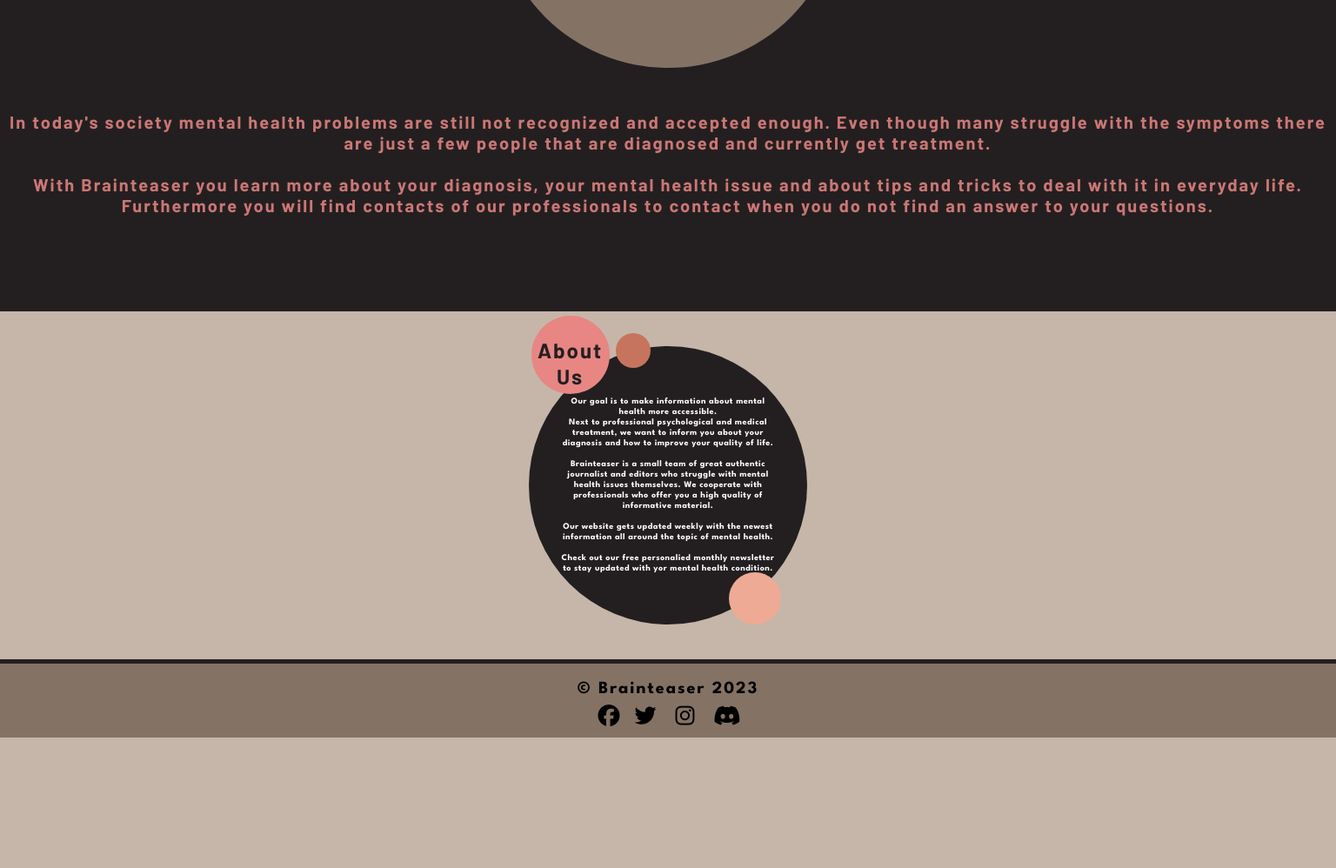
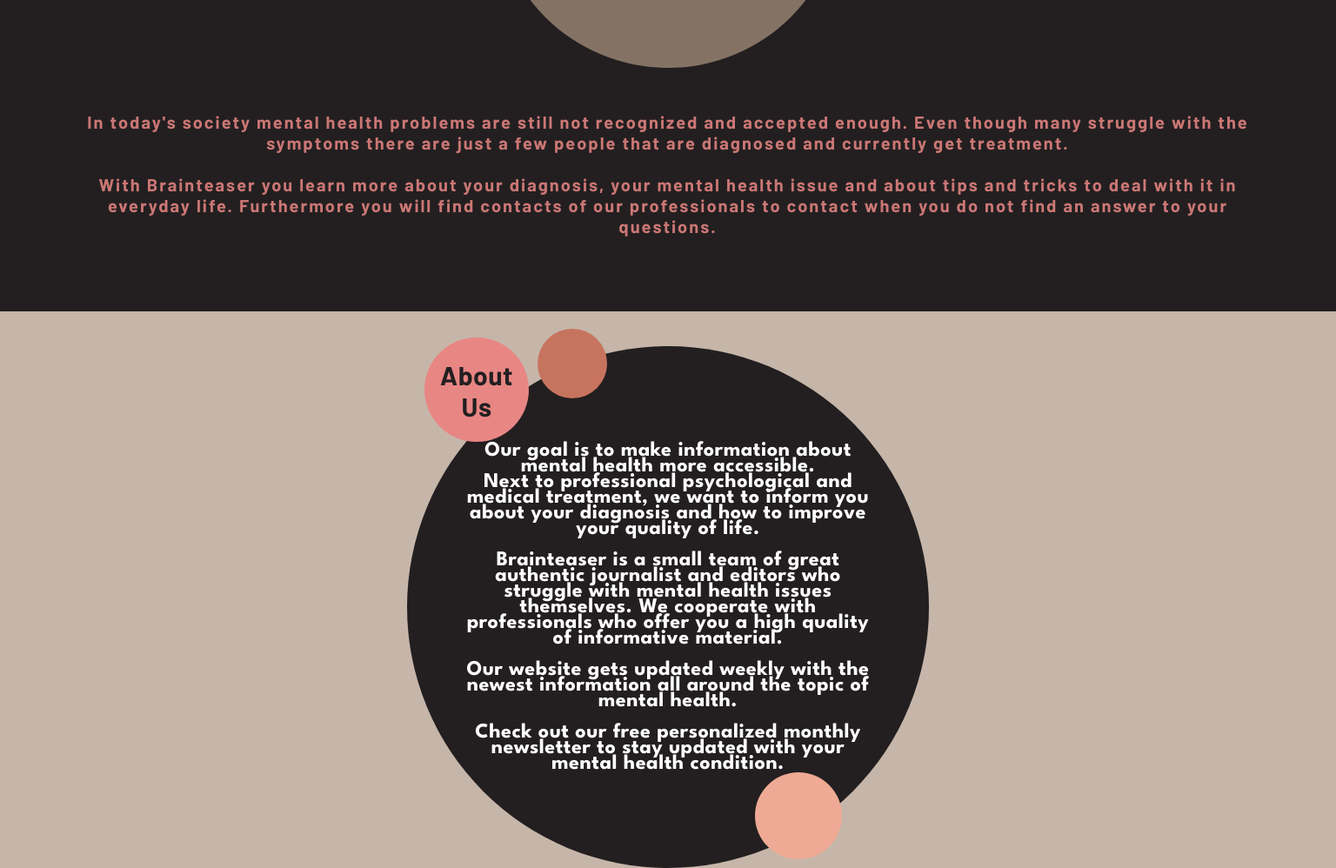
Before and after one commit to Code-Institute-Submissions/Jonathan97-web-Brainteaser, a plain HTML site: page index.html in a window 1536 px wide. Shown: the part 1542-2540 px from the top of the page at 87% size. Before the commit the page ends 2390 px from the top, so only its background shows below. Drawn offline with Linux system fonts and the light colour scheme.

Commit message:
Add media queries for about us section

```diff
--- a/assets/css/style.css
+++ b/assets/css/style.css
@@ -20,6 +20,8 @@
 }
 
 
+/* Body */
+
 body {
 
     font-family: 'league spartan';
@@ -29,7 +31,6 @@
     font-weight: 900;
 }
 
-
 /* Header */
 
 .header {
@@ -37,10 +38,7 @@
     height: 65px;
     width:  100%;
     position: absolute;
-
-
 }
-
 
 .main_header {
     color:  black;
@@ -132,7 +130,6 @@
     margin-right: auto;
 }
 
-
 /* Containers for front page */
 
 /*Tips and tricks container */
@@ -145,7 +142,6 @@
     position: relative;
     top: 30px;
     left: 200px;
-
 }
 
 /* Diagnosis container */
@@ -196,7 +192,6 @@
     position: relative;
     right: 180px;
     bottom: 50px;
-
 }
 
 /* Info container */
@@ -209,7 +204,6 @@
     position: relative;
     right: 200px;
     top: 30px;
-
 }
 
 
@@ -235,9 +229,6 @@
     z-index: -1;
     top: 40px;
     right: 10px;
-
-
-
 }
 /* Links and text for containers */
 
@@ -320,10 +311,11 @@
     text-align: center;
     position: relative;
     margin-top: 50px;
+    margin-left: 5%;
+    margin-right: 5%;
 
 
 }
-
 
 
 /* About us */
@@ -355,8 +347,6 @@
 
 
 }
-
-
 
 .about-us-circle {
     height: 90px;
@@ -401,11 +391,11 @@
 /* About us text */
 
 .about-us-container-text {
-    font-size: 24px;
+    font-size: 18px;
     color: #231f20;
     text-align: center;
-    margin-top: 25px;
-    line-height: 30px;
+    margin-top: 30px;
+    letter-spacing: 0.5px;
     font-family: 'Barlow';
 }
 
@@ -441,8 +431,6 @@
     height: 170px;
 }
 
-
-
 .your-diagnosis {
     font-size: 30px;
     letter-spacing: 0.5px;
@@ -450,8 +438,6 @@
     color: #231f20;
     text-align: center;
 }
-
-
 
 .diagnosis-main-header {
     text-align: center;
@@ -462,8 +448,6 @@
     color: white;
     font-family: 'league spartan';
     margin-top: 150px;
-
-
 
 }
 
@@ -477,9 +461,6 @@
     margin-top: 10px;
     margin-left: 5px;
 }
-
-
-
 
 /* Diagnosis main content */
 
@@ -536,7 +517,6 @@
     width: 290px;
     background-color: #231f20;
     border-radius: 25px;
-    margin-top: px;
 }
 
 .header-newsletter {
@@ -619,9 +599,6 @@
     align-self: center;
     text-align: center;
     letter-spacing: 0.5px;
-
-
-
 }
 
 
@@ -767,12 +744,6 @@
 
 }
 
-
-
-
-
-
-
 /* Media queries */
 
 
@@ -793,9 +764,70 @@
 
 
 
+
+@media only screen and (min-width: 768px) {
+
+.about-us {
+    height: 500px;
+
+ }
+
+/* About us containers */
+.about-us-big-circle {
+    width: 420px;
+    height: 420px;
+
+
+}
+
+.about-us-circle {
+    height: 90px;
+    width: 90px;
+    margin-left: 20px;
+    margin-top: 30px;
+
+}
+
+.about-us-small-circle-one {
+    width: 60px;
+    height: 60px;
+    margin-top: 20px;
+    margin-left: 120px;
+
+}
+
+.about-us-small-circle-two {
+    width: 80px;
+    height: 80px;
+    margin-top: 365px;
+    margin-left: 300px;
+}
+
+/* About us text */
+
+.about-us-container-text {
+    font-size: 24px;
+    margin-top: 20px;
+    letter-spacing: 0.5px;
+    inline-size: 100%;
+}
+
+.about-us-big-circle p {
+    font-size: 14px;
+    line-height: 13.5px;
+    letter-spacing: 0.5px;
+    inline-size: 80%;
+}
+
+.box-text {
+    font-size: 16px;
+}
+
+}
+
 @media only screen and (min-width: 1366px) {
+
     /*Hero */
-
 .hero-section {
 
       height: 1200px;
@@ -909,7 +941,6 @@
 }
 
 .circle-header {
-
     font-size: 26px;
 
 
@@ -918,4 +949,62 @@
 .circle-text {
     font-size: 20px;
 }
+
+
+.about-us {
+    height: 700px;
+
+
  }
+
+/* About us containers */
+.about-us-big-circle {
+    width: 600px;
+    height: 600px;
+
+
+}
+
+
+
+.about-us-circle {
+    height: 120px;
+    width: 120px;
+    margin-left: 20px;
+    margin-top: 30px;
+
+}
+
+.about-us-small-circle-one {
+    width: 80px;
+    height: 80px;
+    margin-top: 20px;
+    margin-left: 150px;
+
+}
+
+.about-us-small-circle-two {
+    width: 100px;
+    height: 100px;
+    margin-top: 530px;
+    margin-left: 400px;
+}
+
+
+/* About us text */
+
+.about-us-container-text {
+    font-size: 30px;
+    margin-top: 25px;
+    inline-size: 100%;
+}
+
+.about-us-big-circle p {
+    font-size: 24px;
+    line-height: 18px;
+    inline-size: 80%;
+
+
+}
+
+}
--- a/index.html
+++ b/index.html
@@ -110,7 +110,7 @@
                 Our website gets updated weekly with the newest information all around the topic of mental health.
                 <br>
                 <br>
-                Check out our free personalied monthly newsletter to stay updated with yor mental health condition.
+                Check out our free personalized monthly newsletter to stay updated with your mental health condition.
             </p>
         </div>
         <div class="about-us-circle">
```
Also changed, not shown: sign-up.html (+3 -8 lines). Lines whose indentation alone changed are shown as unchanged.
